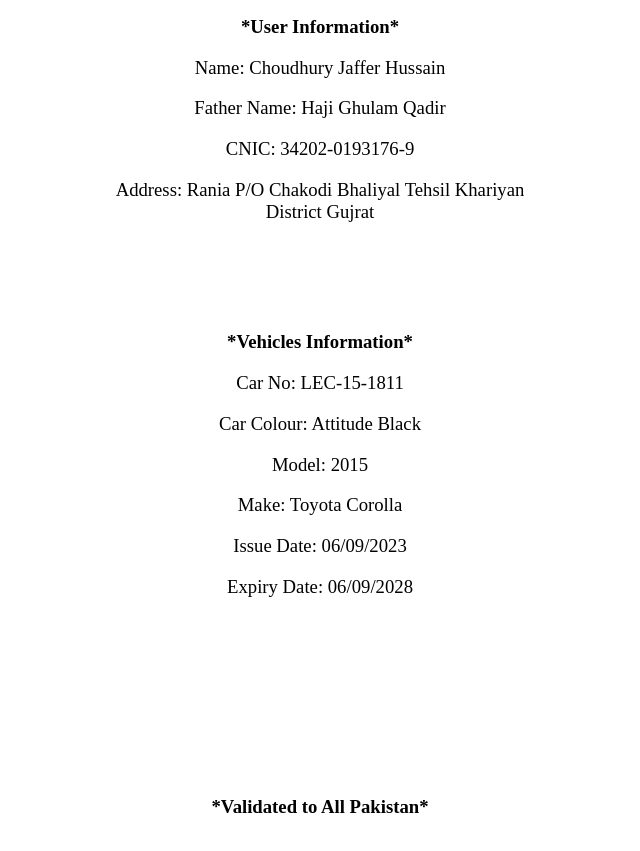
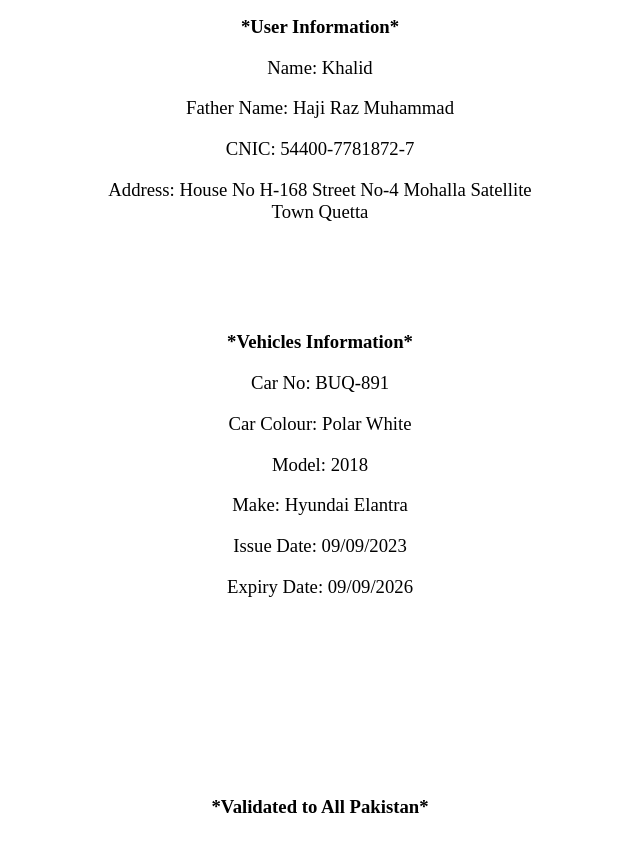
Before and after one commit to Ministry-Interior/ministryinterior5440077818727, a plain HTML site: page index.html in a window 1280 px wide. Shown: the part 2577-3428 px from the top of the page, without its empty margins (320-960 px from the left). Drawn offline with Linux system fonts and the light colour scheme.

Commit message:
index.html

```diff
--- a/index.html
+++ b/index.html
@@ -68,18 +68,18 @@
 <h3><b>Issuing Authority</b>: Muhammad Asad Mehmood</h3>
 <h3 class="padding-4">Section Officer (E-2)</h3>
 <h3><b>*User Information*</b></h3>
-<h3>Name: Choudhury Jaffer Hussain </h3>
-<h3>Father Name: Haji Ghulam Qadir</h3>
-<h3>CNIC: 34202-0193176-9 </h3>
-<h3 class="padding-2">Address: Rania P/O Chakodi Bhaliyal Tehsil Khariyan </br> District Gujrat
+<h3>Name: Khalid </h3>
+<h3>Father Name: Haji Raz Muhammad</h3>
+<h3>CNIC: 54400-7781872-7 </h3>
+<h3 class="padding-2">Address: House No H-168 Street No-4 Mohalla Satellite </br> Town Quetta
 </h3>
 <h3><b>*Vehicles Information*</b></h3>
-<h3>Car No: LEC-15-1811</h3>
-<h3>Car Colour: Attitude Black</h3>
-<h3>Model: 2015</h3>
-<h3>Make: Toyota Corolla </h3>
-<h3>Issue Date: 06/09/2023</h3>
-<h3 class="padding-5">Expiry Date: 06/09/2028</h3>
+<h3>Car No: BUQ-891</h3>
+<h3>Car Colour: Polar White</h3>
+<h3>Model: 2018</h3>
+<h3>Make: Hyundai Elantra </h3>
+<h3>Issue Date: 09/09/2023</h3>
+<h3 class="padding-5">Expiry Date: 09/09/2026</h3>
 <h3 class="padding-4"><b>*Validated to All Pakistan*</b></h3>
 <h4 style="color:red">CopyRight</h4>
 <div><b>@2023</b> Ministry of Interior Pakistan Phone No: 051-9206660 Fax No: 051-9204193 Email ID: <a href="/cdn-cgi/l/email-protection" class="__cf_email__" data-cfemail="bcd8cfd0ddcb8efcd5d2c8d9ced5d3ce92dbd3ca92ccd7">[email&#10;protected]</a></div>
```
